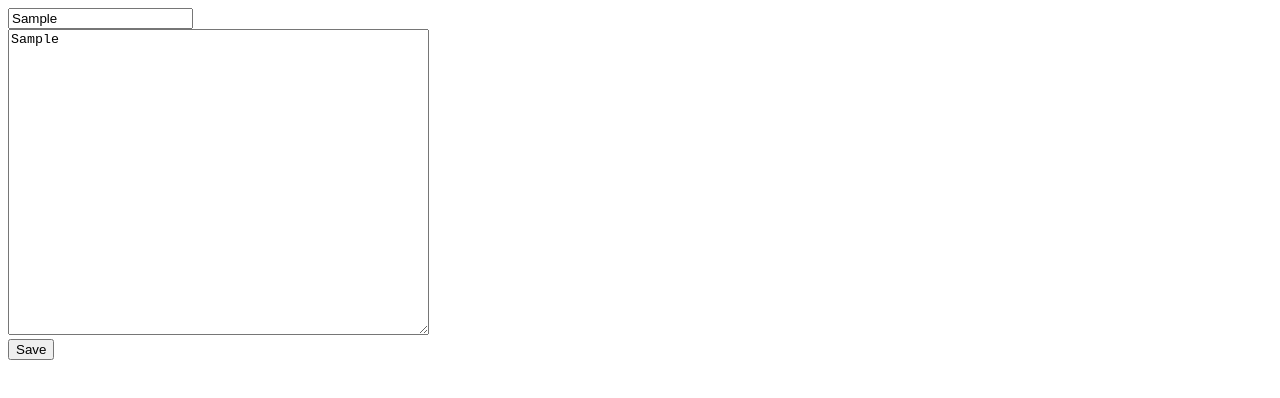
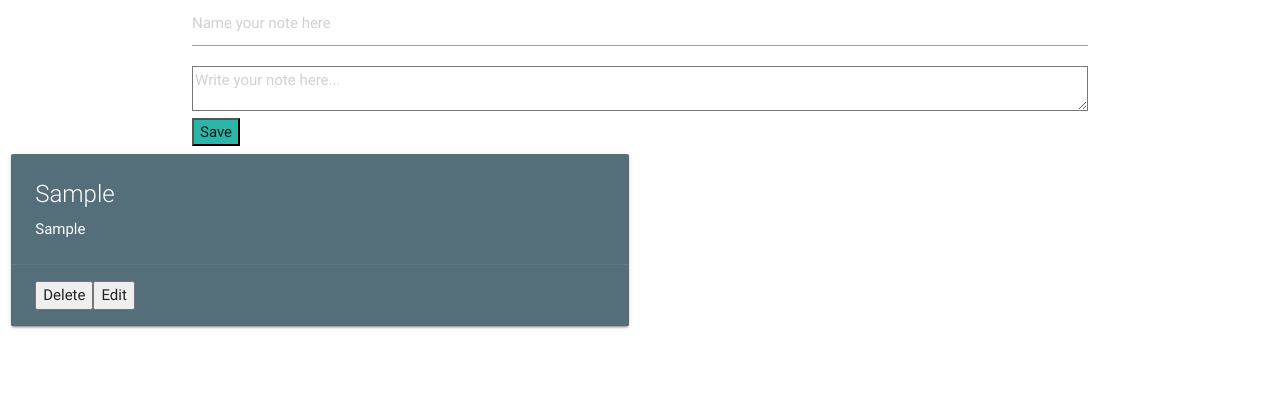
Before and after one commit to FACN3/SuperNote, a React (Vite) app: page / in a window 1280 px wide. Both pictures are taken after typing "Sample", "Sample" into the empty fields and a click on the button "Save". Shown: the top 398 px of the page. Built offline with nearby package versions, Linux system fonts and the light colour scheme.

Commit message:
Create note container and note functionality

```diff
--- a/App.js
+++ b/App.js
@@ -1,8 +1,8 @@
 import React from 'react';
 import { Editor } from './components/Editor';
 
-export const App = () => (
-  <div>
-    <Editor />
+export const App = (props) => (
+  <div className="container">
+    <Editor noteRoot={props.noteRoot}/>
   </div>
 );
--- a/components/Editor.js
+++ b/components/Editor.js
@@ -1,9 +1,12 @@
 import React from 'react';
 import { Component } from 'react';
-import Mario from '../mario.json';
+import { NoteContainer } from './NoteContainer';
+import { render } from 'react-dom';
+
 
 export class Editor extends Component {
   state = {
+    allNotes: [],
     title: "",
     description: ""
   };
@@ -18,12 +21,19 @@ export class Editor extends Component {
       })
     }
   };
-  saveAndClear = () => {
-    const title = this.state.title
-      const note = {
-        [title]: this.state.description
-      }
-      console.log(note);
+  clearAndSave = () => {
+    const note = {
+      title: this.state.title,
+      description: this.state.description
+    }
+    let myNotes = this.state.allNotes;
+    myNotes.push(note);
+    this.setState({
+      allNotes: myNotes,
+      title: '',
+      description: ''
+    }, () => render(<NoteContainer allNotes={this.state.allNotes}/>,this.props.noteRoot));
+
   };
   render() {
     return (
@@ -34,7 +44,7 @@ export class Editor extends Component {
              rows="20" value={this.state.description}>
           </textarea>
           <div>
-            <button onClick={this.saveAndClear}>Save</button>
+            <button onClick={this.clearAndSave}>Save</button>
           </div>
         </div>
     );
--- /dev/null
+++ b/components/Note.js
@@ -0,0 +1,70 @@
+import React from 'react';
+import { Component } from 'react';
+import 'materialize-css/dist/css/materialize.css';
+
+export class Note extends Component {
+  state = {
+    showNote: true,
+    editing: false,
+    newTitle: this.props.title,
+    newDescription: this.props.description
+  };
+  delete = (e) => {
+      this.setState({showNote: false})
+  };
+  editing = (e) => {
+    this.setState({editing: true})
+  };
+  recordEdits = (e) => {
+    if (e.target.name === "title") {
+      this.setState({
+          newTitle: e.target.value
+      })
+    }
+    else {
+      this.setState({
+        newDescription: e.target.value
+      })
+    }
+  };
+  saveEdit = () => {
+    this.setState({editing: false});
+  };
+  render() {
+    if (this.state.showNote && !this.state.editing) {
+    return (
+      <div className="row">
+        <div className="col s12 m6">
+          <div className="card blue-grey darken-1">
+            <div className="card-content white-text">
+              <span className="card-title">{this.state.newTitle}</span>
+              <p>{this.state.newDescription}</p>
+            </div>
+            <div className="card-action">
+              <button onClick={this.delete}>Delete</button>
+              <button onClick={this.editing}>Edit</button>
+            </div>
+          </div>
+        </div>
+      </div>
+    );
+  }
+  else if (this.state.editing) {
+      return (
+        <div className="row">
+          <div className="col s12 m6">
+            <div className="card blue-grey darken-1">
+              <div className="card-content white-text">
+                <input name="title" onChange={this.recordEdits} type="text" className="card-title" value={this.state.newTitle}></input>
+                <input name="description" onChange={this.recordEdits} type="text" value={this.state.newDescription}></input>
+              </div>
+              <div className="card-action">
+                <button onClick={this.saveEdit}>Save</button>
+              </div>
+            </div>
+          </div>
+        </div>
+      );
+    }
+  }
+}
--- /dev/null
+++ b/components/NoteContainer.js
@@ -0,0 +1,21 @@
+import React from 'react';
+import { Component } from 'react';
+import { Note } from './Note';
+
+export class NoteContainer extends Component {
+  state =  {
+    notes: this.props.allNotes
+  }
+  render() {
+    if (this.state.notes !== undefined) {
+    return (
+      this.state.notes.map((note, i) => {
+        return <Note key={i} title={note.title} description={note.description} />
+      })
+    );
+  }
+    else {
+      return <div><h2>Nothing to show</h2></div>
+    }
+  }
+}
--- a/index.html
+++ b/index.html
@@ -6,6 +6,7 @@
     </head>
     <body>
         <div id="root"></div>
+        <div id="root2"></div>
         <script src="./index.js"></script>
     </body>
 </html>
--- a/index.js
+++ b/index.js
@@ -3,6 +3,6 @@ import { render } from 'react-dom';
 import { App } from './App';
 
 render(
-  <App />,
+  <App noteRoot={document.getElementById('root2')}/>,
   document.getElementById('root')
 )
--- a/mario.json
+++ /dev/null
@@ -1 +0,0 @@
-""
--- a/package.json
+++ b/package.json
@@ -28,6 +28,7 @@
     "parcel-bundler": "^1.5.1"
   },
   "dependencies": {
+    "materialize-css": "^0.100.2",
     "react": "^16.2.0",
     "react-dom": "^16.2.0"
   }
```
Also changed, not shown: 1 other file (tests, documents, lock files or other folders).
